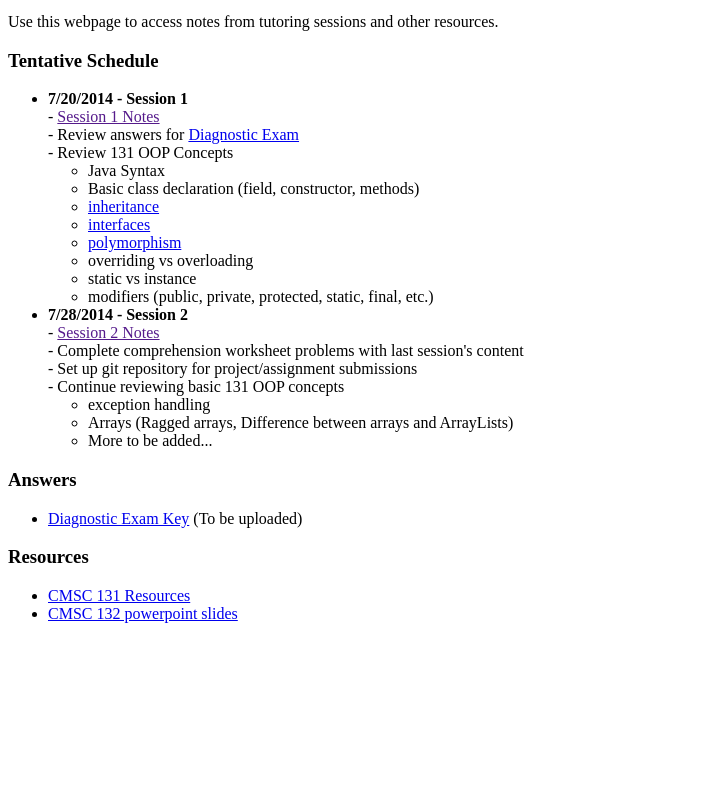
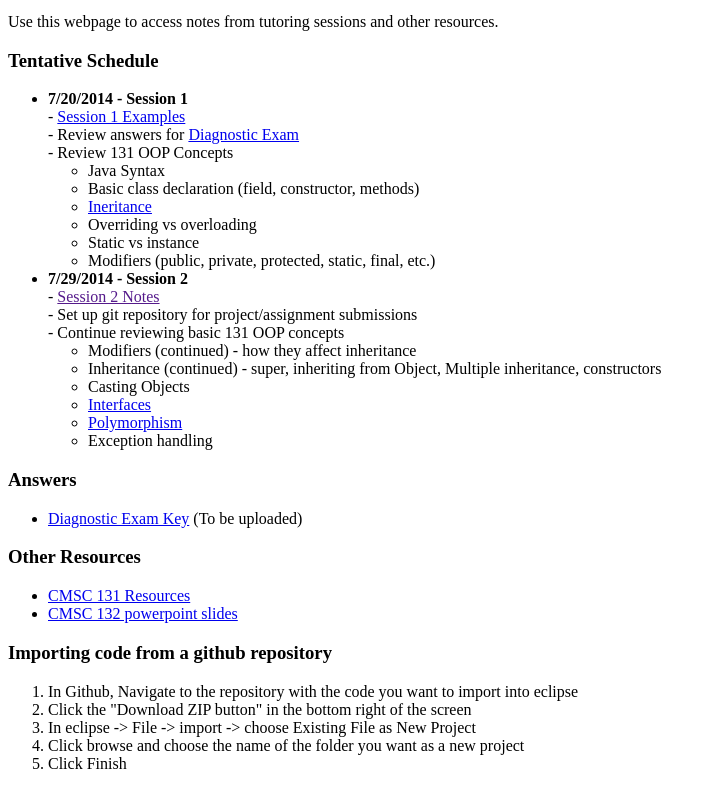
Before and after one commit to carminav/cmsc132, a plain HTML site: page index.html in a window 1280 px wide. Shown: the part 155-944 px from the top of the page, without its empty margins (0-716 px from the left). Before the commit the page ends 800 px from the top, so only its background shows below. Drawn offline with Linux system fonts and the light colour scheme.

Commit message:
added session one examples

```diff
--- a/index.html
+++ b/index.html
@@ -13,42 +13,53 @@
 			<h3>Tentative Schedule</h3>
 			<ul>
 				<li><b>7/20/2014 - Session 1</b>
-					<br>- <a href="">Session 1 Notes</a>
+					<br>- <a href="https://github.com/carminav/InheritanceExamples">Session 1 Examples</a>
 					<br>- Review answers for <a href="https://www.koofers.com/files/exam-p9qzb0daue/">Diagnostic Exam</a>
 					<br>- Review 131 OOP Concepts <br>
 					<ul>
 						<li> Java Syntax
 						<li> Basic class declaration (field, constructor, methods)
-						<li> <a href="http://docs.oracle.com/javase/tutorial/java/concepts/inheritance.html">inheritance</a>
-						<li> <a href="http://docs.oracle.com/javase/tutorial/java/concepts/interface.html">interfaces</a>
-						<li> <a href="http://docs.oracle.com/javase/tutorial/java/IandI/polymorphism.html">polymorphism</a>
-						<li> overriding vs overloading
-						<li> static vs instance
-						<li> modifiers (public, private, protected, static, final, etc.)
+						<li> <a href="http://docs.oracle.com/javase/tutorial/java/concepts/inheritance.html">Ineritance </a>
+
+						<li> Overriding vs overloading
+						<li> Static vs instance
+						<li> Modifiers (public, private, protected, static, final, etc.)
 					</ul>
 
 
 
-				<li><b>7/28/2014 - Session 2</b>
+				<li><b>7/29/2014 - Session 2</b>
 					<br>- <a href="">Session 2 Notes</a>
-					<br>- Complete comprehension worksheet problems with last session's content
 					<br>- Set up git repository for project/assignment submissions
 					<br>- Continue reviewing basic 131 OOP concepts
 					<ul>
-						<li> exception handling
-						<li> Arrays (Ragged arrays, Difference between arrays and ArrayLists)
-						<li> More to be added...
+						<li> Modifiers (continued) - how they affect inheritance
+						<li> Inheritance (continued) - super, inheriting from Object, Multiple inheritance, constructors
+						<li> Casting Objects
+						<li> <a href="http://docs.oracle.com/javase/tutorial/java/concepts/interface.html">Interfaces</a>
+						<li> <a href="http://docs.oracle.com/javase/tutorial/java/IandI/polymorphism.html">Polymorphism</a>
+						<li> Exception handling
 					</ul>
 			</ul>
 			<h3>Answers</h3>
 			<ul>
 				<li><a href="https://www.koofers.com/files/exam-p9qzb0daue/">Diagnostic Exam Key</a> (To be uploaded)
 			</ul>
-			<h3>Resources</h3>
+			<h3>Other Resources</h3>
 			<ul>
 				<li><a href="http://www.cs.umd.edu/class/fall2012/cmsc131h/">CMSC 131 Resources </a>
 				<li><a href="http://www.cs.umd.edu/class/summer2014/cmsc132/schedule.shtml">CMSC 132 powerpoint slides </a>
 			</ul>
 
+			<h3>Importing code from a github repository</h3>
+				<ol>
+					<li>In Github, Navigate to the repository with the code you want to import into eclipse
+					<li>Click the "Download ZIP button" in the bottom right of the screen
+					<li>In eclipse -> File -> import -> choose Existing File as New Project
+					<li>Click browse and choose the name of the folder you want as a new project
+					<li>Click Finish
+
+				</ol>
+
 	</body>
 </html>
```
